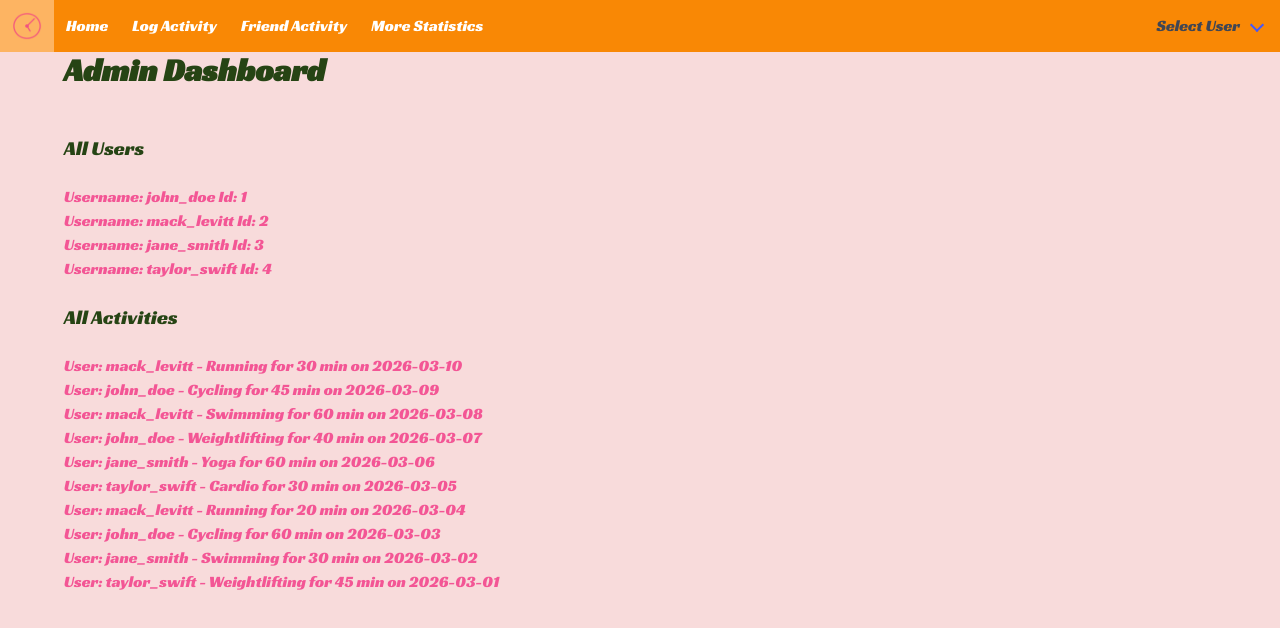
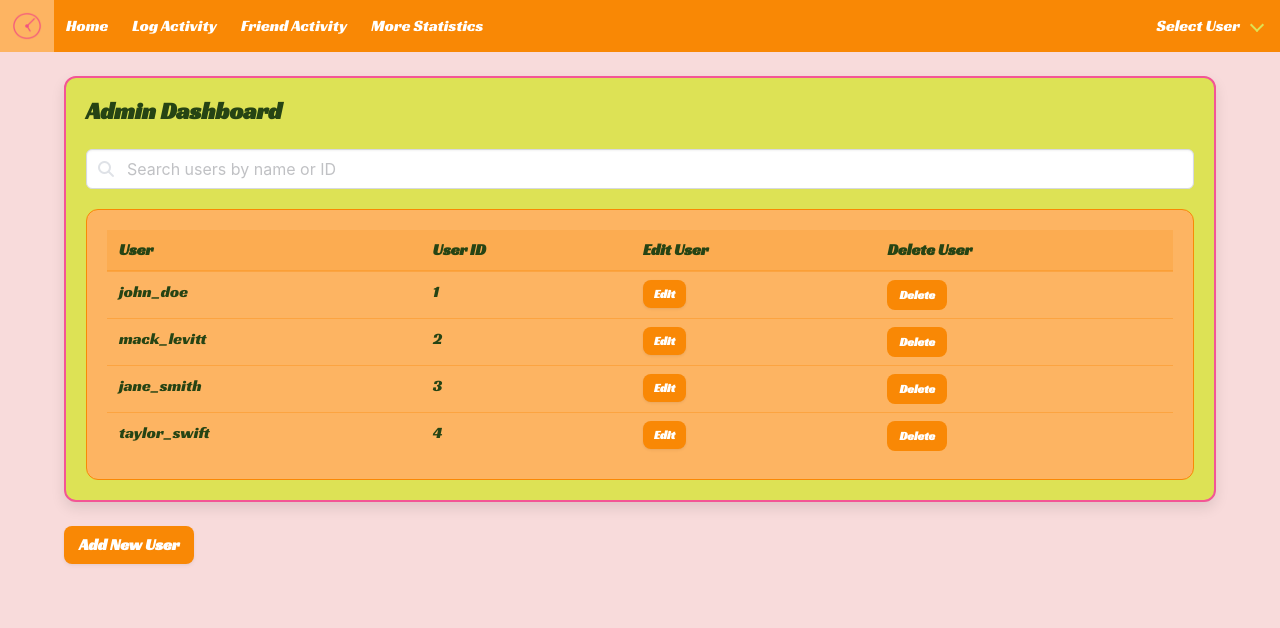
Before and after one commit to macklev/crunch-time, a Vue app in the folder client/: page /AdminView in a window 1280 px wide. Shown: the top 628 px of the page. Built offline with nearby package versions, Linux system fonts and the light colour scheme; the HTML template or start-up script is replaced by a standard one.

Commit message:
Updated AdminView to edit, add, and delete users: finalized CSS styling

```diff
--- a/client/src/assets/main.css
+++ b/client/src/assets/main.css
@@ -1,7 +1,6 @@
 @import '@fortawesome/fontawesome-free/css/all.css';
 @import 'bulma/css/bulma.css';
 @import url('https://fonts.googleapis.com/css2?family=Racing+Sans+One&display=swap');
-
 
 :root {
   --primary-color: #f98805;
@@ -12,54 +11,29 @@
   --light-green: #dde255;
 }
 
-.navbar {
-  background-color: var(--primary-color);
-}
-
-.navbar-item {
-  color: white;
-}
-
-.navbar-item:hover {
-  background-color: var(--secondary-color);
+html, body {
+  font-family: "Racing Sans One", cursive;
+  background-color: var(--light-pink);
   color: var(--dark-green);
 }
 
-.navbar-item.is-active {
-  background-color: var(--secondary-color);
-  color: var(--dark-green);
-}
-
-.navbar-dropdown {
-  background-color: var(--light-green);
-}
-
-.navbar-dropdown .navbar-item {
-  color: var(--dark-green);
-}
-
-.navbar-dropdown .navbar-item:hover {
-  background-color: var(--secondary-color);
-}
-
-.navbar-end {
-  background-color: var(--primary-color);
-}
-
-.title {
+.title,
+.label {
   color: var(--dark-green);
 }
 
 .subtitle {
-  color: var(--dark-green);
+  color: var(--primary-color);
+  margin-bottom: 20px;
 }
 
-html, body {
-  font-family: "Racing Sans One", cursive;
-  background-color: var(--light-pink);
-  color: var(--hot-pink);
+h1 {
+  color: var(--hot-pink)
 }
 
+.title {
+  align-items: center;
+}
 
 .section {
   background-color: var(--light-pink);
@@ -72,9 +46,60 @@ html, body {
   margin: auto;
 }
 
+.navbar,
+.navbar-end,
+.navbar .navbar-link {
+  background-color: var(--primary-color);
+}
+
+.navbar-item,
+.navbar-link {
+  color: white;
+}
+
+.navbar-link:not(.is-arrowless)::after {
+  border-color: var(--light-green);
+}
+
+.navbar-item:hover,
+.navbar-item.is-active,
+.navbar-link:hover,
+.navbar .navbar-item.has-dropdown:hover .navbar-link,
+.navbar .navbar-dropdown .navbar-item:hover {
+  background-color: var(--secondary-color);
+  color: var(--dark-green);
+}
+
+.navbar .navbar-dropdown {
+  background-color: var(--secondary-color);
+  border: 1px solid var(--light-green);
+}
+
+.navbar-dropdown .navbar-item {
+  background-color: var(--secondary-color);
+  color: var(--dark-green);
+}
+
+.navbar .navbar-item.has-dropdown:hover .navbar-link:not(.is-arrowless)::after,
+.navbar-link:hover:not(.is-arrowless)::after {
+  border-color: var(--dark-green);
+}
+
+.navbar .navbar-dropdown .navbar-item {
+  background-color: var(--secondary-color) !important;
+  color: var(--dark-green) !important;
+}
+
+.navbar .navbar-dropdown .navbar-item:hover,
+.navbar .navbar-dropdown .navbar-item:focus {
+  background-color: var(--hot-pink) !important;
+  color: var(--dark-green) !important;
+}
+
 .box {
   background-color: var(--light-green);
   color: var(--dark-green);
+  border: 2px solid var(--hot-pink);
   border-radius: 12px;
   box-shadow: 0 6px 14px rgba(0,0,0,0.1);
   transition: transform 0.2s ease, box-shadow 0.2s ease;
@@ -82,6 +107,43 @@ html, body {
 
 .box:hover {
   transform: translateY(-3px);
+}
+
+.box p,
+.box strong,
+.box .title,
+.box .subtitle {
+  color: var(--dark-green) !important;
+}
+
+.stats-box {
+  background-color: var(--secondary-color);
+  color: var(--dark-green);
+  border: 1px solid var(--primary-color);
+  padding: 20px;
+  border-radius: 12px;
+  margin-top: 20px;
+}
+
+.admin-table {
+  background-color: transparent;
+  color: var(--dark-green);
+}
+
+.admin-table th,
+.admin-table td {
+  color: var(--dark-green);
+  border-color: color-mix(in srgb, var(--primary-color) 35%, transparent);
+  background-color: transparent;
+}
+
+.admin-table thead th {
+  background-color: color-mix(in srgb, var(--primary-color) 18%, var(--secondary-color));
+  color: var(--dark-green);
+}
+
+.admin-table tbody tr:hover td {
+  background-color: color-mix(in srgb, var(--light-green) 45%, var(--secondary-color));
 }
 
 .button {
@@ -106,8 +168,20 @@ html, body {
 
 .select select {
   background-color: var(--primary-color);
-  color: white;
+  color: var(--dark-green);
   border-color: var(--primary-color);
+  -webkit-text-fill-color: var(--dark-green);
+}
+
+.select select option {
+  background-color: white;
+  color: var(--dark-green) !important;
+}
+
+.select select:focus,
+.input:focus {
+  border-color: var(--light-green);
+  box-shadow: 0 0 0 0.125em color-mix(in srgb, var(--light-green) 35%, transparent);
 }
 
 .level {
@@ -119,6 +193,10 @@ html, body {
   border-bottom: none;
 }
 
+.level-item {
+  color: var(--dark-green);
+}
+
 .input {
   background-color: white;
   color: var(--dark-green);
--- a/client/src/components/FullStatistics.vue
+++ b/client/src/components/FullStatistics.vue
@@ -51,6 +51,7 @@ const mostFrequentActivity = computed(() => {
 <template>
   <div class="box">
     <h2 class="title is-4">My Statistics</h2>
+    <div class="stats-box">
     <p class="box">Total Duration of Workouts: {{ totalDuration }} minutes</p>
     <hr>
     <p class="box">Total Calories Burned: {{ Math.round(totalCalories) }} calories</p>
@@ -60,5 +61,6 @@ const mostFrequentActivity = computed(() => {
     <p class="box">Most Frequent Activity Type: {{ mostFrequentActivity }}</p>
     <hr>
     <ActivityList />
+    </div>
   </div>
 </template>
--- a/client/src/data/users.json
+++ b/client/src/data/users.json
@@ -29,7 +29,7 @@
             "username": "taylor_swift",
             "gender":"female",
             "age": 35,
-            "profilePicture":"https://upload.wikimedia.org/wikipedia/en/thumb/d/d6/Taylor_Swift_The_Eras_Tour_film_promotional_poster.png/250px-Taylor_Swift_The_Eras_Tour_film_promotional_poster.png",
+            "profilePicture":"https://i.pinimg.com/736x/3b/71/2c/3b712c81b8e37baec4335e4cac6c4db7.jpg",
             "admin":false
         }
     ]
--- a/client/src/router/index.ts
+++ b/client/src/router/index.ts
@@ -13,9 +13,6 @@ const router = createRouter({
     {
       path: '/LogActivityView',
       name: 'log-activity',
-      // route level code-splitting
-      // this generates a separate chunk (About.[hash].js) for this route
-      // which is lazy-loaded when the route is visited.
       component: () => import('../views/LogActivityView.vue'),
     },
     {
--- a/client/src/stores/userStore.ts
+++ b/client/src/stores/userStore.ts
@@ -12,9 +12,47 @@ export const useUserStore = defineStore('user', () => {
     currentUser.value = selectedUser
   }
 
+  function updateUser(userId: number, updates: Partial<Omit<User, 'id'>>) {
+    const index = users.value.findIndex((user) => user.id === userId)
+    if (index === -1) return
+
+    const existingUser = users.value[index]
+    if (!existingUser) return
+
+    const updatedUser: User = {
+      ...existingUser,
+      ...updates,
+      id: userId,
+    }
+
+    users.value[index] = updatedUser
+
+    if (currentUser.value?.id === userId) {
+      currentUser.value = updatedUser
+    }
+  }
+
+  function addUser(newUser: Omit<User, 'id'>) {
+    const newId = users.value.length > 0 ? Math.max(...users.value.map((u) => u.id)) + 1 : 1
+    const userToAdd: User = { id: newId, ...newUser }
+    users.value.push(userToAdd)
+    return userToAdd
+  }
+
+  function deleteUser(userId: number) {
+    users.value = users.value.filter((user) => user.id !== userId)
+
+    if (currentUser.value?.id === userId) {
+      currentUser.value = null
+    }
+  }
+
   return {
     users,
     currentUser,
-    setUser
+    setUser,
+    updateUser,
+    deleteUser,
+    addUser
   }
 })
--- a/client/src/views/AdminView.vue
+++ b/client/src/views/AdminView.vue
@@ -1,46 +1,174 @@
 <script setup lang="ts">
 import { useUserStore } from '@/stores/userStore';
-import { useActivityStore } from '@/stores/activityStore';
-import { computed } from 'vue';
+import type { User } from '@/types';
+import { computed, ref } from 'vue';
 
-const activityStore = useActivityStore();
 const userStore = useUserStore();
+const searchText = ref('');
+const editingUserId = ref<number | null>(null);
+const editUsername = ref('');
+const editGender = ref('female');
+const editAge = ref(18);
+const editAdmin = ref(false);
 
-const allActivities = computed(() => {
-  return activityStore.activities;
+const filteredUsers = computed(() => {
+  const search = searchText.value.trim().toLowerCase();
+  if (!search) {
+    return userStore.users;
+  }
+
+  return userStore.users.filter((user) => {
+    return (
+      user.username.toLowerCase().includes(search) ||
+      user.id.toString().includes(search)
+    );
+  });
 });
 
-const allUsers = computed(() => {
-  return userStore.users;
-});
+function startEdit(user: User) {
+  editingUserId.value = user.id;
+  editUsername.value = user.username;
+  editGender.value = user.gender;
+  editAge.value = user.age;
+  editAdmin.value = user.admin;
+}
 
-function getUsername(userId: number) {
-  const user = userStore.users.find(u => u.id === userId);
-  return user ? user.username : 'Unknown User';
+function cancelEdit() {
+  editingUserId.value = null;
+}
+
+function saveEdit(userId: number) {
+  userStore.updateUser(userId, {
+    username: editUsername.value,
+    gender: editGender.value,
+    age: editAge.value,
+    admin: editAdmin.value,
+  });
+  editingUserId.value = null;
+}
+
+function deleteUser(userId: number) {
+  userStore.deleteUser(userId);
+  if (editingUserId.value === userId) {
+    editingUserId.value = null;
+  }
+}
+
+function addNewUser() {
+  const nextUserNumber = userStore.users.length + 1;
+
+  const newUser = userStore.addUser({
+    username: `new_user_${nextUserNumber}`,
+    gender: 'other',
+    age: 25,
+    admin: false,
+    profilePicture: '/logo.png',
+  });
+
+  searchText.value = '';
+  startEdit(newUser);
 }
 
 </script>
 
 <template>
   <div class="container">
-    <h1 class="title">Admin Dashboard</h1>
-    <br>
-    <h2 class="subtitle">All Users</h2>
-    <ul>
-      <li v-for="user in allUsers" :key="user.id">
-        Username: {{ user.username }} Id: {{ user.id }}
+    <br />
+    <div class="box">
+      <h2 class="title is-4">Admin Dashboard</h2>
 
-      </li>
-    </ul>
+      <div class="field">
+        <div class="control has-icons-left">
+          <input
+            v-model="searchText"
+            class="input"
+            type="text"
+            placeholder="Search users by name or ID"
+          />
+          <span class="icon is-left">
+            <i class="fas fa-search" aria-hidden="true"></i>
+          </span>
+        </div>
+      </div>
+
+      <div class="stats-box table-container">
+        <table class="table is-fullwidth admin-table">
+          <thead>
+            <tr>
+              <th>User</th>
+              <th>User ID</th>
+              <th>Edit User</th>
+              <th>Delete User</th>
+            </tr>
+          </thead>
+          <tbody>
+            <template v-for="user in filteredUsers" :key="user.id">
+              <tr>
+                <td>{{ user.username }}</td>
+                <td>{{ user.id }}</td>
+                <td>
+                  <button class="button is-small" @click="startEdit(user)">
+                    Edit
+                  </button>
+                </td>
+                <td>
+                  <button class="button is-small is-danger" @click="deleteUser(user.id)">
+                    Delete
+                  </button>
+                </td>
+              </tr>
+
+              <tr v-if="editingUserId === user.id">
+                <td colspan="4">
+                  <div class="columns is-multiline">
+                    <div class="column is-4">
+                      <label class="label">Username</label>
+                      <input v-model="editUsername" class="input" type="text" />
+                    </div>
+
+                    <div class="column is-3">
+                      <label class="label">Gender</label>
+                      <div class="select is-fullwidth">
+                        <select v-model="editGender">
+                          <option value="female">female</option>
+                          <option value="male">male</option>
+                          <option value="other">other</option>
+                        </select>
+                      </div>
+                    </div>
+
+                    <div class="column is-2">
+                      <label class="label">Age</label>
+                      <input v-model.number="editAge" class="input" type="number" min="1" />
+                    </div>
+
+                    <div class="column is-3">
+                      <label class="label">Admin</label>
+                      <label class="checkbox">
+                        <input v-model="editAdmin" type="checkbox" /> Is admin
+                      </label>
+                    </div>
+
+                    <div class="column is-12">
+                      <button class="button is-small" @click="saveEdit(user.id)">Save</button>
+                      <button class="button is-small is-light ml-2" @click="cancelEdit">Cancel</button>
+                    </div>
+                  </div>
+                </td>
+              </tr>
+            </template>
+          </tbody>
+        </table>
+      </div>
+
+      <p v-if="filteredUsers.length === 0">No users found.</p>
+    </div>
+  </div>
 <br>
-    <h2 class="subtitle">All Activities</h2>
-    <ul>
-      <li v-for="activity in allActivities" :key="activity.id">
-        User: {{ getUsername(activity.userId) }} - {{ activity.type }} for {{ activity.duration }} min on {{ activity.date }}
-      </li>
-    </ul>
 
-  </div>
+  <button class="button" @click="addNewUser">
+    Add New User
+  </button>
 
 </template>
 
--- a/client/src/views/LogActivityView.vue
+++ b/client/src/views/LogActivityView.vue
@@ -4,13 +4,11 @@ import ActivityList from '@/components/ActivityList.vue';
 </script>
 
 <template>
-<section class="section">
   <div class="container">
     <h1 class="title">Log Activity</h1>
     <ActivityForm />
     <ActivityList />
   </div>
-</section>
 </template>
 
 <style scoped>
```
